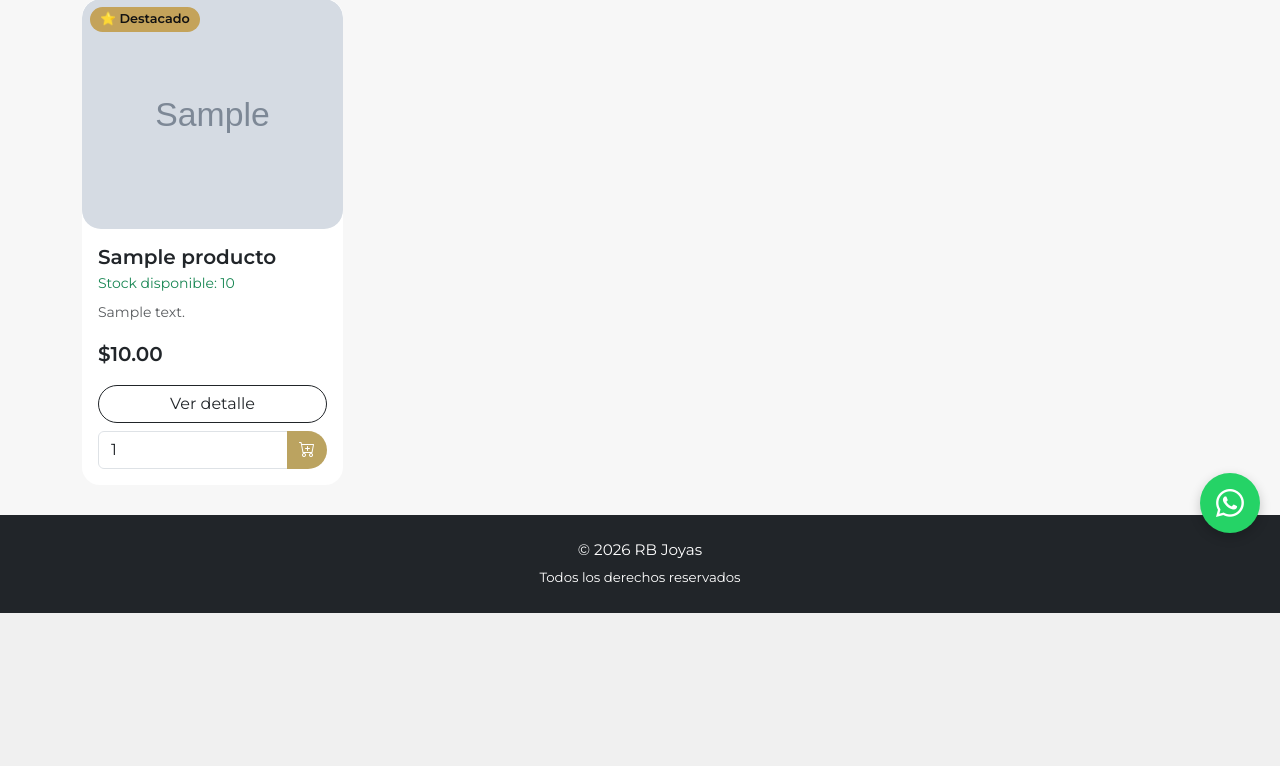
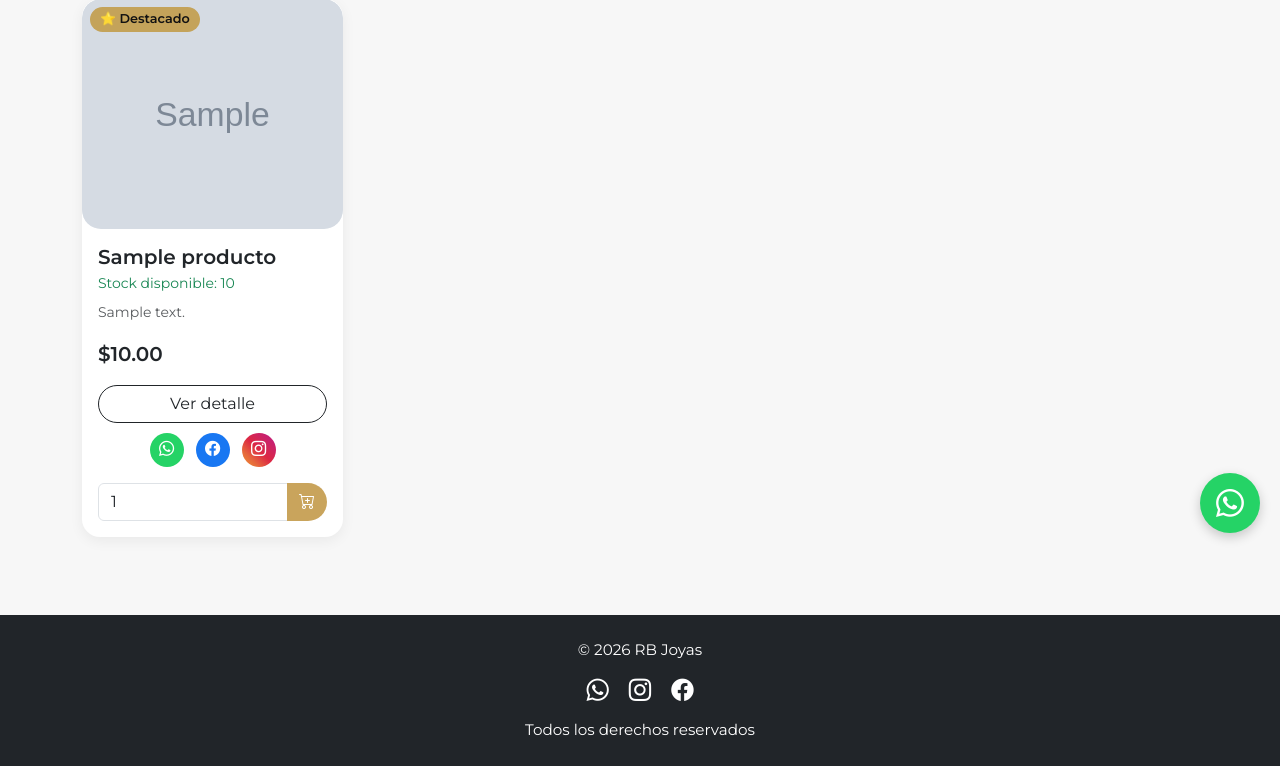
Before and after one commit to Felixcanalla/Joyeria_online, a Django app: page / in a window 1280 px wide. Shown: the part 237-1003 px from the top of the page. Before the commit the page ends 850 px from the top, so only its background shows below. Run offline with Django 5.2, Linux system fonts and the light colour scheme; tables that the repository leaves empty hold one stand-in row (values such as "Sample post"); grey boxes marked "Sample" are stand-in pictures.

Commit message:
Redes sociales

```diff
--- a/tienda/static/tienda/css/estilos.css
+++ b/tienda/static/tienda/css/estilos.css
@@ -203,3 +203,152 @@ footer {
     width: 100%;
     object-fit: cover;
 }
+
+
+.share-buttons {
+    display: flex;
+    gap: 12px;
+    align-items: center;
+}
+
+.share-btn {
+    width: 42px;
+    height: 42px;
+    border-radius: 50%;
+    display: flex;
+    align-items: center;
+    justify-content: center;
+    color: white;
+    text-decoration: none;
+    transition: all 0.2s ease;
+    cursor: pointer;
+}
+
+.share-btn:hover {
+    transform: scale(1.1);
+    color: white;
+}
+
+.whatsapp {
+    background-color: #25D366;
+}
+
+.facebook {
+    background-color: #1877F2;
+}
+
+.instagram {
+    background: linear-gradient(
+        45deg,
+        #f09433,
+        #e6683c,
+        #dc2743,
+        #cc2366,
+        #bc1888
+    );
+}
+
+
+
+.card-producto {
+    border: none;
+    border-radius: 18px;
+    overflow: hidden;
+    transition: 0.25s ease;
+    box-shadow: 0 4px 14px rgba(0,0,0,0.06);
+}
+
+.card-producto:hover {
+    transform: translateY(-4px);
+    box-shadow: 0 8px 24px rgba(0,0,0,0.12);
+}
+
+.card-img-top {
+    height: 230px;
+    object-fit: cover;
+}
+
+.share-buttons {
+    display: flex;
+    justify-content: center;
+    gap: 12px;
+    margin-bottom: 18px;
+    margin-top: 2px;
+}
+
+.share-btn {
+    width: 34px;
+    height: 34px;
+    border-radius: 50%;
+    display: flex;
+    align-items: center;
+    justify-content: center;
+    color: white;
+    text-decoration: none;
+    font-size: 0.95rem;
+    transition: all 0.2s ease;
+}
+
+.share-btn:hover {
+    transform: scale(1.12);
+    color: white;
+}
+
+.whatsapp {
+    background: #25D366;
+}
+
+.facebook {
+    background: #1877F2;
+}
+
+.instagram {
+    background: linear-gradient(
+        45deg,
+        #f09433,
+        #e6683c,
+        #dc2743,
+        #cc2366,
+        #bc1888
+    );
+}
+
+.btn-outline-dark {
+    border-radius: 30px;
+}
+
+.btn-agregar {
+    background: #c9a45c;
+    color: white;
+    border: none;
+}
+
+.btn-agregar:hover {
+    background: #b8934d;
+    color: white;
+}
+
+
+
+
+footer {
+    background: #1f2329;
+}
+
+.footer-social {
+    display: flex;
+    justify-content: center;
+    gap: 20px;
+    margin: 12px 0;
+}
+
+.footer-social a {
+    color: white;
+    font-size: 1.4rem;
+    transition: 0.2s ease;
+}
+
+.footer-social a:hover {
+    color: #d4af37;
+    transform: scale(1.15);
+}
--- a/tienda/templates/tienda/base.html
+++ b/tienda/templates/tienda/base.html
@@ -101,11 +101,22 @@
 </main>
 
 <!-- FOOTER -->
-<footer class="bg-dark text-white py-4 mt-auto">
-    <div class="container text-center">
-        <p class="mb-1">© 2026 RB Joyas</p>
-        <small>Todos los derechos reservados</small>
-    </div>
+<footer class="bg-dark text-white text-center py-4 mt-5">
+  <p class="mb-2">© 2026 RB Joyas</p>
+
+  <div class="footer-social">
+    <a href="https://wa.me/549TU_NUMERO" target="_blank" aria-label="WhatsApp">
+      <i class="bi bi-whatsapp"></i>
+    </a>
+    <a href="https://www.instagram.com/TU_USUARIO" target="_blank" aria-label="Instagram">
+      <i class="bi bi-instagram"></i>
+    </a>
+    <a href="https://www.facebook.com/TU_USUARIO" target="_blank" aria-label="Facebook">
+      <i class="bi bi-facebook"></i>
+    </a>
+  </div>
+
+  <p class="mb-0">Todos los derechos reservados</p>
 </footer>
 
 <!-- JS -->
--- a/tienda/templates/tienda/inicio.html
+++ b/tienda/templates/tienda/inicio.html
@@ -65,6 +65,35 @@
                         Ver detalle
                     </a>
 
+                    <div class="share-buttons mb-3">
+                        <a
+                            href="https://wa.me/?text=Mirá este producto de RB Joyas: {{ request.scheme }}://{{ request.get_host }}{% url 'detalle_producto' producto.slug %}"
+                            target="_blank"
+                            class="share-btn whatsapp"
+                            title="Compartir por WhatsApp"
+                        >
+                            <i class="bi bi-whatsapp"></i>
+                        </a>
+
+                        <a
+                            href="https://www.facebook.com/sharer/sharer.php?u={{ request.scheme }}://{{ request.get_host }}{% url 'detalle_producto' producto.slug %}"
+                            target="_blank"
+                            class="share-btn facebook"
+                            title="Compartir en Facebook"
+                        >
+                            <i class="bi bi-facebook"></i>
+                        </a>
+
+                        <a
+                            href="https://www.instagram.com/"
+                            target="_blank"
+                            class="share-btn instagram"
+                            title="Compartir en Instagram"
+                        >
+                            <i class="bi bi-instagram"></i>
+                        </a>
+                    </div>
+
                     {% if producto.stock > 0 %}
                         <form method="POST" action="{% url 'agregar_al_carrito' producto.id %}">
                             {% csrf_token %}
```
Also changed, not shown: tienda/templates/tienda/detalle_producto.html (+74 -6 lines).
